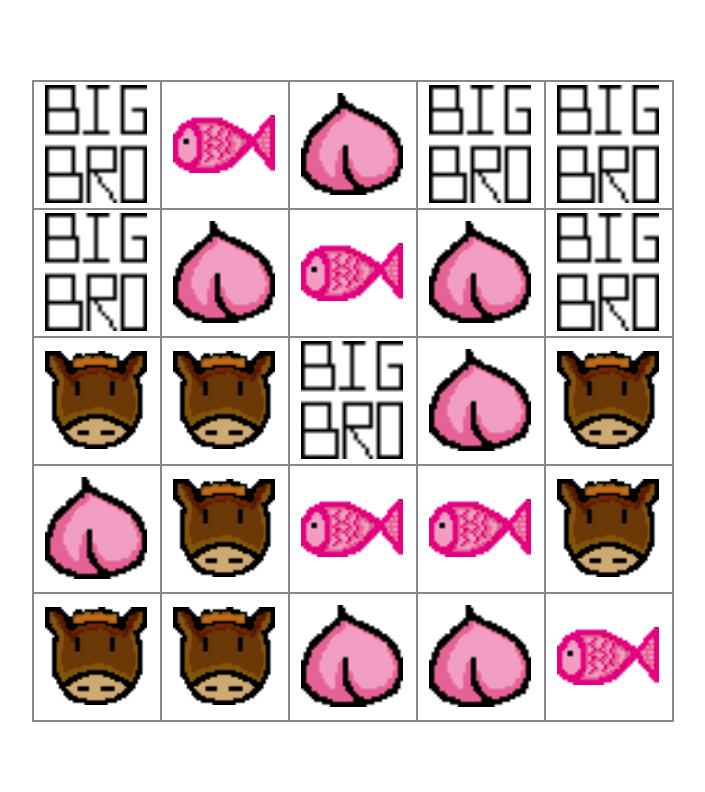
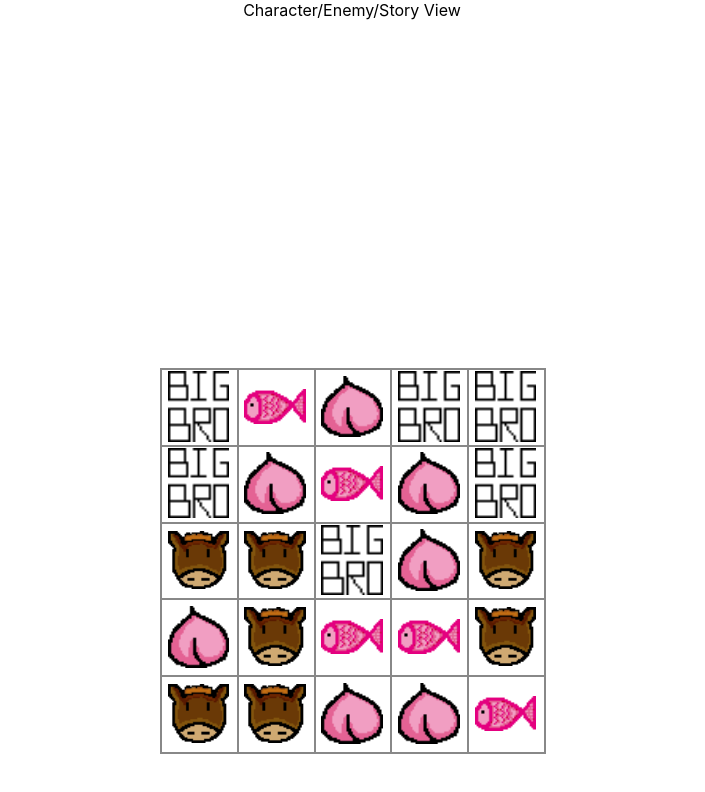
Before and after one commit to pwlam09/ming-dynasty-v2, a React (Create React App) app: page / in a window 1280 px wide. Shown: the top 792 px of the page, without its empty margins (288-993 px from the left). Built offline with nearby package versions, Linux system fonts and the light colour scheme.

Commit message:
Add dummy HUD. Refactor

```diff
--- a/src/App.js
+++ b/src/App.js
@@ -1,11 +1,11 @@
 import logo from './logo.svg';
 import './App.css';
-import { MatchThreeGame } from './features/squares/MatchThreeGame';
+import { HUD } from './features/hud/HUD';
 
 function App() {
   return (
     <div className="App">
-      <MatchThreeGame />
+      <HUD />
     </div>
   );
 }
--- /dev/null
+++ b/src/features/hud/HUD.css
@@ -0,0 +1,13 @@
+.main-area {
+    display: flex;
+    flex-direction: column;
+    height: 100vh;
+}
+
+.view-area {
+    height: 40%;
+}
+
+.game-area {
+    height: 60%;
+}
--- /dev/null
+++ b/src/features/hud/HUD.js
@@ -0,0 +1,18 @@
+import { useRef } from "react"
+import { MatchThreeGame } from "../squares/MatchThreeGame"
+
+export const HUD = () => {
+    const ref = useRef()
+
+    return (
+        <div className="main-area">
+            <div className="view-area">
+                Character/Enemy/Story View
+            </div>
+            <div className="game-area" ref={ref}>
+                {/* Game Area */}
+                <MatchThreeGame parentRef={ref} />
+            </div>
+        </div>
+    )
+}
--- a/src/features/squares/MatchThreeGame.js
+++ b/src/features/squares/MatchThreeGame.js
@@ -28,18 +28,20 @@ const timerProgressReducer = (state, action) => {
     }
 }
 
-export const MatchThreeGame = () => {
+export const MatchThreeGame = ({ parentRef }) => {
+    const [gameSize, setGameSize] = useState({ width: 0, height: 0 })
+
     const dispatch = useDispatch()
     const squareImgs = [ppImg, horseImg, fishPng, bigBroPng]
     const squares = useSelector(selectAllSquares)
     const numOfSquaresPerRow = Math.sqrt(squares.length)
     const numOfRow = Math.sqrt(squares.length)
     const boardMargin = 0.1
-    const { height, width } = useWindowDimensions()
-    const initialTimerProgress = 5
+    const { height: screenHeight, width: screenWidth } = useWindowDimensions()
+    const initialTimerProgress = 4
     const boardRef = useRef()
 
-    const minScreenSize = height < width ? height : width
+    const minScreenSize = screenHeight < screenWidth ? gameSize.height : screenWidth
     const squareWidth = minScreenSize * (1-boardMargin*2) / numOfSquaresPerRow
     const squareHeight = minScreenSize * (1-boardMargin*2) / numOfSquaresPerRow
 
@@ -69,10 +71,19 @@ export const MatchThreeGame = () => {
     }, [shouldRefill])
 
     useEffect(() => {
-        if (stateTimerProgress <= 0) {
+        if (stateTimerProgress < 0) {
             handleOnDragEnd()
         }
     }, [stateTimerProgress])
+
+    useEffect(() => {
+        if (parentRef != null) {
+            const parentDiv = parentRef.current
+            const width = parentDiv ? parentDiv.offsetWidth : 0
+            const height = parentDiv ? parentDiv.offsetHeight : 0
+            setGameSize({ width, height })
+        }
+    }, [parentRef])
 
     const calculateSquaresChanged = () => {
         const checkComboInRow = (row) => {
@@ -314,7 +325,8 @@ export const MatchThreeGame = () => {
         >
             <motion.div className="drag-timer"
                 style={{
-                    width: squareWidth * 2/3
+                    width: squareWidth * 2/3,
+                    visibility: dragTimer.show ? 'inherit' : 'hidden'
                 }}
                 animate={{
                     x: dragTimer.x - squareWidth * 2/3,
@@ -326,6 +338,9 @@ export const MatchThreeGame = () => {
                     counterClockwise
                     value={stateTimerProgress / initialTimerProgress * 100}
                     strokeWidth={20}
+                    style={{
+                        opacity: dragTimer.show ? 1 : 0
+                    }}
                 >
                 </CircularProgressbarWithChildren>
             </motion.div>
--- /dev/null
+++ b/src/features/squares/Squares.css
@@ -0,0 +1,42 @@
+.board-wrapper {
+    text-align: center;
+}
+
+.board {
+    display: inline-block;
+    position: relative;
+}
+
+.row {
+    display: flex;
+    justify-content: center;
+}
+
+.square {
+    display: flex;
+    justify-content: center;
+    align-items: center;
+    box-shadow:
+        2px 0 0 0 #888,
+        0 2px 0 0 #888,
+        2px 2px 0 0 #888,
+        /* Just to fix the corner */
+        2px 0 0 0 #888 inset,
+        0 2px 0 0 #888 inset;
+    float: left;
+    -webkit-touch-callout: none;
+}
+
+.square-img {
+    width: 80%;
+}
+
+.square:focus {
+    outline: none;
+}
+
+.drag-timer {
+    position: absolute;
+    width: 10%;
+    z-index: 1;
+}
--- a/src/index.css
+++ b/src/index.css
@@ -1,3 +1,19 @@
+@import './features/squares/Squares.css';
+@import './features/hud/HUD.css';
+
+:root {
+  --app-height: 100%;
+}
+
+html, body {
+  padding: 0;
+  margin: 0;
+  overflow: hidden;
+  width: 100vw;
+  height: 100vh;
+  height: var(--app-height);
+}
+
 body {
   margin: 0;
   font-family: -apple-system, BlinkMacSystemFont, 'Segoe UI', 'Roboto', 'Oxygen',
@@ -13,45 +29,3 @@ code {
   font-family: source-code-pro, Menlo, Monaco, Consolas, 'Courier New',
     monospace;
 }
-
-.board-wrapper {
-  text-align: center;
-}
-
-.board {
-  display: inline-block;
-  position: relative;
-}
-
-.row {
-  display: flex;
-  justify-content: center;
-}
-
-.square {
-  display: flex;
-  justify-content: center;
-  align-items: center;
-  box-shadow:
-  2px 0 0 0 #888,
-  0 2px 0 0 #888,
-  2px 2px 0 0 #888,   /* Just to fix the corner */
-  2px 0 0 0 #888 inset,
-  0 2px 0 0 #888 inset;
-  float: left;
-  -webkit-touch-callout: none;
-}
-
-.square-img {
-  width: 80%;
-}
-
-.square:focus {
-  outline: none;
-}
-
-.drag-timer {
-  position: absolute;
-  width: 10%;
-  z-index: 1;
-}
--- a/src/index.js
+++ b/src/index.js
@@ -5,6 +5,13 @@ import App from './App';
 import reportWebVitals from './reportWebVitals';
 import { Provider } from 'react-redux';
 import store from './app/store'
+
+const appHeight = () => {
+  const doc = document.documentElement
+  doc.style.setProperty('--app-height', `${window.innerHeight}px`)
+}
+window.addEventListener('resize', appHeight)
+appHeight()
 
 ReactDOM.render(
   <React.StrictMode>
```
